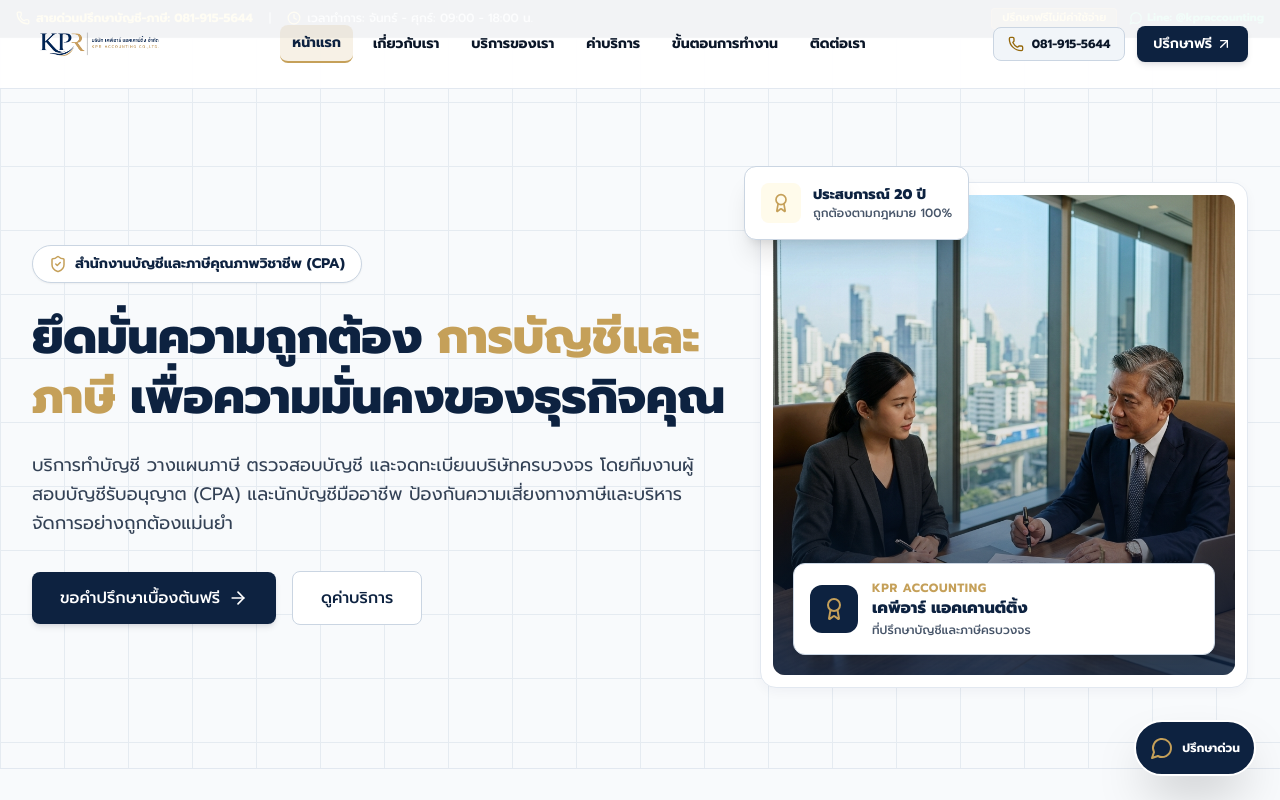
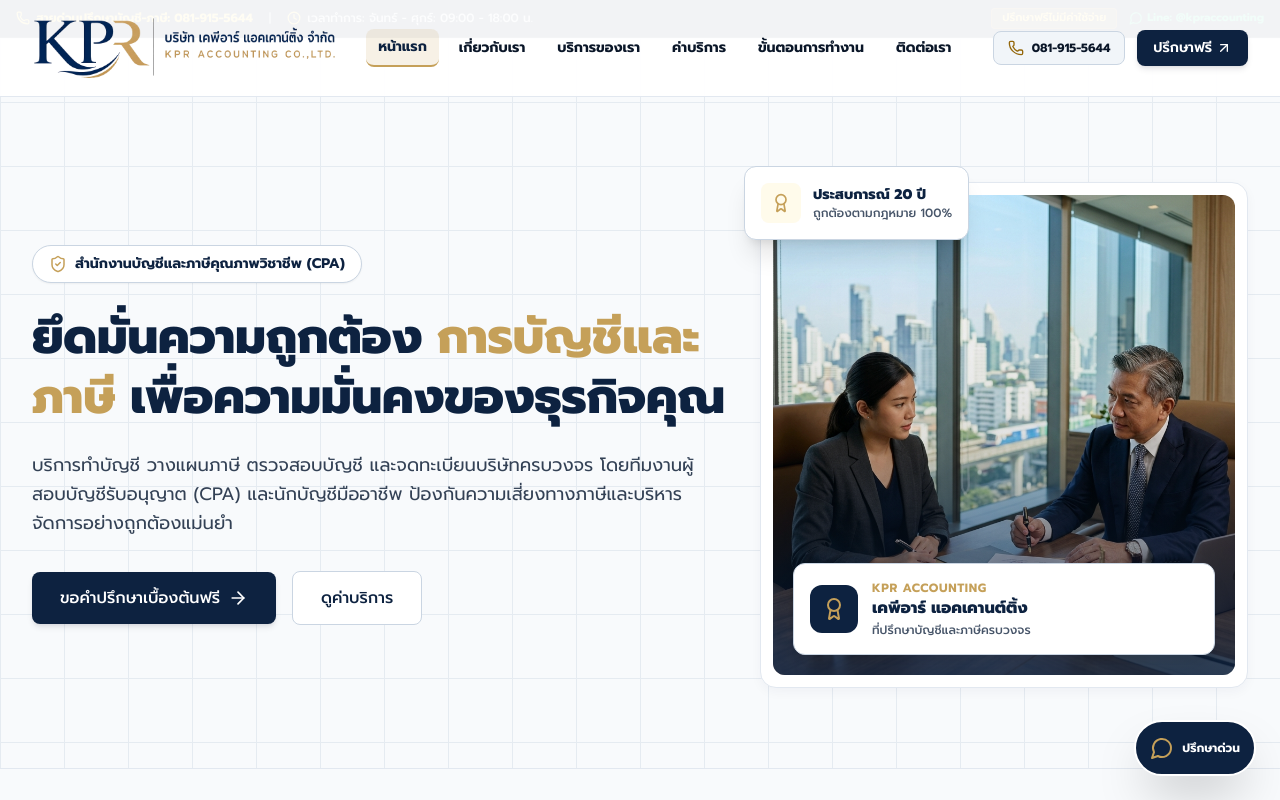
Before and after one commit to sadper102/KPR-Accounting, a Next.js app: page / in a window 1280 px wide. Shown: the top 800 px of the page. Built offline with nearby package versions, Linux system fonts and the light colour scheme; a web font is replaced by a local one.

Commit message:
fix: crop logo whitespace padding and enlarge display size for readability

```diff
--- a/src/components/Footer.tsx
+++ b/src/components/Footer.tsx
@@ -20,7 +20,7 @@ export default function Footer() {
           {/* Column 1: Logo & Description */}
           <div className="lg:col-span-4">
             <Link href="/" className="inline-block mb-4">
-              <Logo variant="full" theme="dark" size="md" />
+              <Logo variant="full" theme="dark" size="lg" />
             </Link>
             <p className="text-slate-300 text-sm leading-relaxed mb-4 font-normal max-w-sm">
               บริษัท เคพีอาร์ แอคเคานต์ติ้ง จำกัด ให้บริการทำบัญชี วางแผนภาษี ตรวจสอบบัญชี และจดทะเบียนบริษัท ด้วยมาตรฐานวิชาชีพสูงสุด
--- a/src/components/Logo.tsx
+++ b/src/components/Logo.tsx
@@ -5,7 +5,7 @@ interface LogoProps {
   className?: string;
   variant?: "full" | "icon-only" | "stacked";
   theme?: "dark" | "light";
-  size?: "sm" | "md" | "lg";
+  size?: "sm" | "md" | "lg" | "xl";
 }
 
 export default function Logo({
@@ -17,9 +17,10 @@ export default function Logo({
   const logoSrc = isDark ? "/images/logo-white.png" : "/images/logo.png";
 
   const heightClasses = {
-    sm: "h-9 sm:h-10",
-    md: "h-11 sm:h-12 md:h-14",
-    lg: "h-14 md:h-18 lg:h-20",
+    sm: "h-10 sm:h-11",
+    md: "h-12 sm:h-14 lg:h-16",
+    lg: "h-14 sm:h-16 lg:h-20",
+    xl: "h-20 sm:h-24 lg:h-28",
   };
 
   return (
@@ -27,8 +28,8 @@ export default function Logo({
       <Image
         src={logoSrc}
         alt="บริษัท เคพีอาร์ แอคเคานต์ติ้ง จำกัด - KPR ACCOUNTING CO.,LTD."
-        width={1024}
-        height={431}
+        width={924}
+        height={194}
         className={`${heightClasses[size]} w-auto object-contain`}
         priority
       />
```
Also changed, not shown: public/images/logo-white.png, public/images/logo.png.
